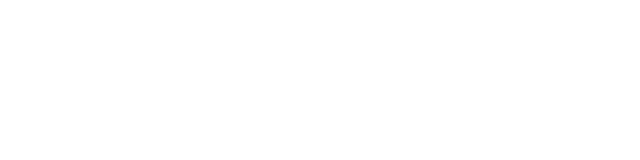
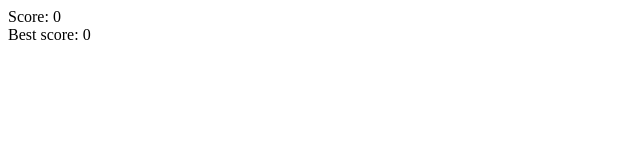
Before and after one commit to MarijaAvramovic/memory-card-game, a React (Vite) app: page / in a window 1280 px wide. Shown: the top 160 px of the page, without its empty margins (0-640 px from the left). Built offline with nearby package versions, Linux system fonts and the light colour scheme.

Commit message:
chore: add scorecard with initial value

```diff
--- a/src/App.jsx
+++ b/src/App.jsx
@@ -1,8 +1,13 @@
 import { useState } from 'react'
-
 import './App.css'
+import Scoreboard from './components/Scoreboard'
 
 function App() {
+
+  return(
+ <Scoreboard />
+
+  )
 
 
 }
--- /dev/null
+++ b/src/components/Scoreboard.jsx
@@ -0,0 +1,8 @@
+export default function Scoreboard( { score=0, bestScore=0 }) {
+    return(
+        <div>
+            <div>Score: {score}</div>
+            <div>Best score: {bestScore}</div>
+        </div>
+    )
+}
```
Also changed, not shown: src/components/Card.jsx (added), src/components/Gameboard.jsx (added).
